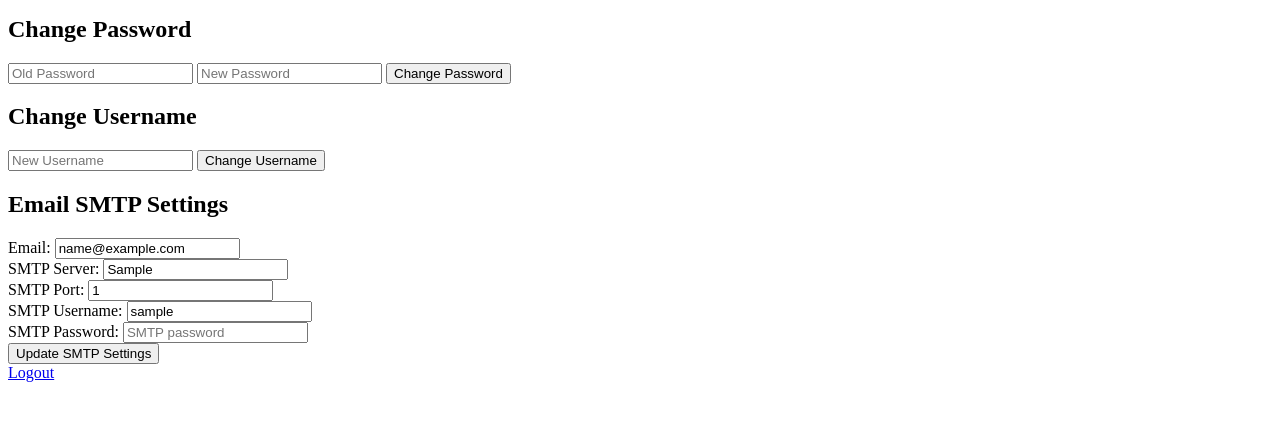
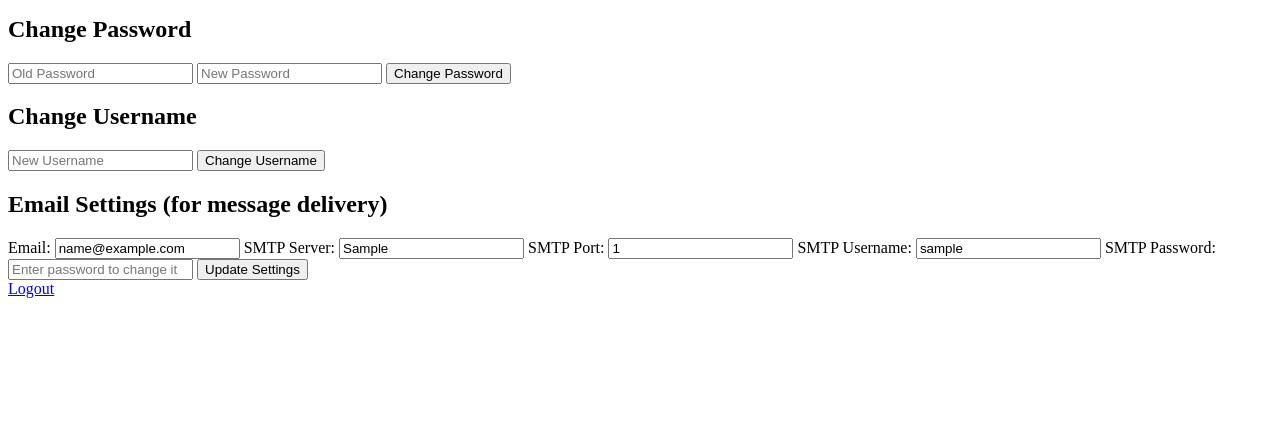
Before and after one commit to glenn-sorrentino/hosted-line, a Flask app: page /settings in a window 1280 px wide. Shown: the part 258-679 px from the top of the page. Run offline with Flask 3, Linux system fonts and the light colour scheme; the visitor is signed in with stand-in values (Sample User, id 1); tables that the repository leaves empty hold one stand-in row (values such as "Sample post").

Commit message:
update settings fields

```diff
--- a/app.py
+++ b/app.py
@@ -83,10 +83,13 @@ def register():
             db.session.add(new_user)
             db.session.commit()
 
+            # Set user_id and username in session
             session['user_id'] = new_user.id
+            session['username'] = username
+
             flash('Registration successful! Please log in.')
-            return redirect(url_for('inbox', username=username))
-    except IntegrityError:  # Catch IntegrityError for duplicate username
+            return redirect(url_for('login'))  # Redirect to login page
+    except IntegrityError:
         db.session.rollback()
         flash('Username already exists. Please choose a different one.')
         return redirect(url_for('register'))
@@ -303,6 +306,28 @@ def change_username():
 
     return redirect(url_for('settings'))
 
+@app.route('/update_smtp_settings', methods=['POST'])
+def update_smtp_settings():
+    user_id = session.get('user_id')
+    if not user_id:
+        return redirect(url_for('login'))
+
+    user = User.query.get(user_id)
+    if not user:
+        flash('User not found')
+        return redirect(url_for('settings'))
+
+    # Updating SMTP settings from form data
+    user.email = request.form.get('email')
+    user.smtp_server = request.form.get('smtp_server')
+    user.smtp_port = request.form.get('smtp_port')
+    user.smtp_username = request.form.get('smtp_username')
+    user.smtp_password = request.form.get('smtp_password')
+
+    db.session.commit()
+    flash('SMTP settings updated successfully')
+    return redirect(url_for('settings'))
+
 @app.route('/logout')
 def logout():
     session.pop('user_id', None)
@@ -319,26 +344,23 @@ def submit_message(username):
             db.session.add(message)
             db.session.commit()
 
-            # Check if user has provided email settings
             if user.email and user.smtp_server and user.smtp_port and user.smtp_username and user.smtp_password:
-                # Send email
+                # Send email using user's SMTP settings
                 if send_email(user.email, "New Message", content, user):
                     flash('Message sent successfully via email!')
                 else:
                     flash('Message sent but failed to send via email.')
             else:
-                flash('Message sent successfully!')
-
-            return redirect(url_for('submit_message', username=username))
+                flash('Message sent successfully! Email settings are not configured.')
         else:
             flash('User not found')
-            return redirect(url_for('submit_message', username=username))
 
     return render_template('submit_message.html', username=username)
 
 def send_email(recipient, subject, body, user):
+    app.logger.debug(f"SMTP settings being used: Server: {user.smtp_server}, Port: {user.smtp_port}, Username: {user.smtp_username}")
     msg = MIMEMultipart()
-    msg['From'] = user.smtp_username
+    msg['From'] = user.email
     msg['To'] = recipient
     msg['Subject'] = subject
 
@@ -347,12 +369,12 @@ def send_email(recipient, subject, body, user):
     try:
         with smtplib.SMTP(user.smtp_server, user.smtp_port) as server:
             server.starttls()
-            server.login(user.smtp_username, user.smtp_password)
+            server.login(user.smtp_username, user.smtp_password)  # Use user's SMTP credentials
             text = msg.as_string()
-            server.sendmail(user.smtp_username, recipient, text)
+            server.sendmail(user.email, recipient, text)
+        app.logger.info("Email sent successfully.")
         return True
     except Exception as e:
-        # Log the exception
         app.logger.error(f"Error sending email: {e}")
         return False
 
--- a/templates/settings.html
+++ b/templates/settings.html
@@ -35,30 +35,26 @@
         <button type="submit">Change Username</button>
     </form>
 
-    <!-- SMTP Settings Form -->
+        <!-- SMTP Settings Fields -->
+    <!-- SMTP Settings Fields -->
+    <h2>Email Settings (for message delivery)</h2>
     <form method="POST" action="{{ url_for('update_smtp_settings') }}">
-        <h2>Email SMTP Settings</h2>
         <label for="email">Email:</label>
         <input type="email" name="email" id="email" value="{{ user.email or '' }}" placeholder="Your email">
-        <br>
 
         <label for="smtp_server">SMTP Server:</label>
         <input type="text" name="smtp_server" id="smtp_server" value="{{ user.smtp_server or '' }}" placeholder="SMTP server address">
-        <br>
 
         <label for="smtp_port">SMTP Port:</label>
         <input type="number" name="smtp_port" id="smtp_port" value="{{ user.smtp_port or '' }}" placeholder="SMTP port">
-        <br>
 
         <label for="smtp_username">SMTP Username:</label>
         <input type="text" name="smtp_username" id="smtp_username" value="{{ user.smtp_username or '' }}" placeholder="SMTP username">
-        <br>
 
         <label for="smtp_password">SMTP Password:</label>
-        <input type="password" name="smtp_password" id="smtp_password" placeholder="SMTP password">
-        <br>
+        <input type="password" name="smtp_password" id="smtp_password" placeholder="Enter password to change it">
 
-        <button type="submit">Update SMTP Settings</button>
+        <button type="submit">Update Settings</button>
     </form>
 
     <a href="{{ url_for('logout') }}">Logout</a>
```
